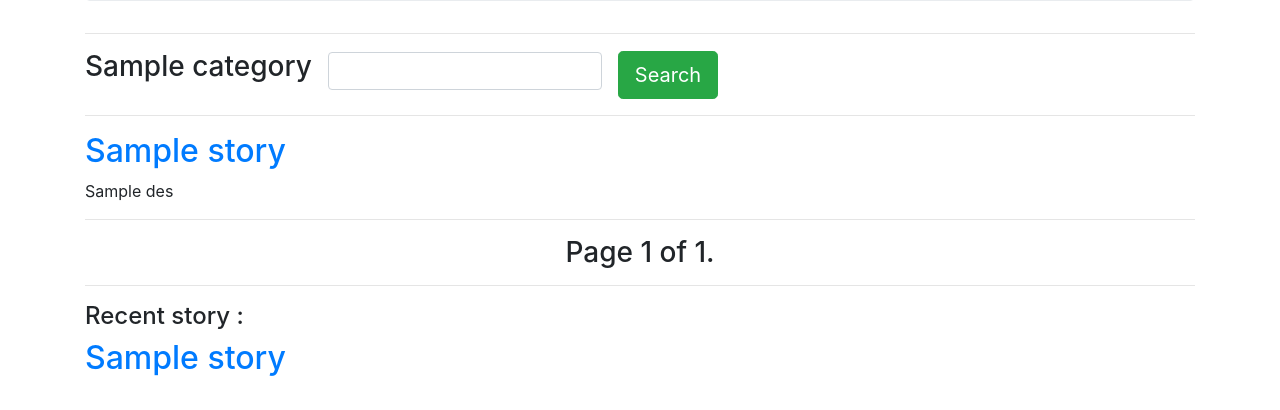
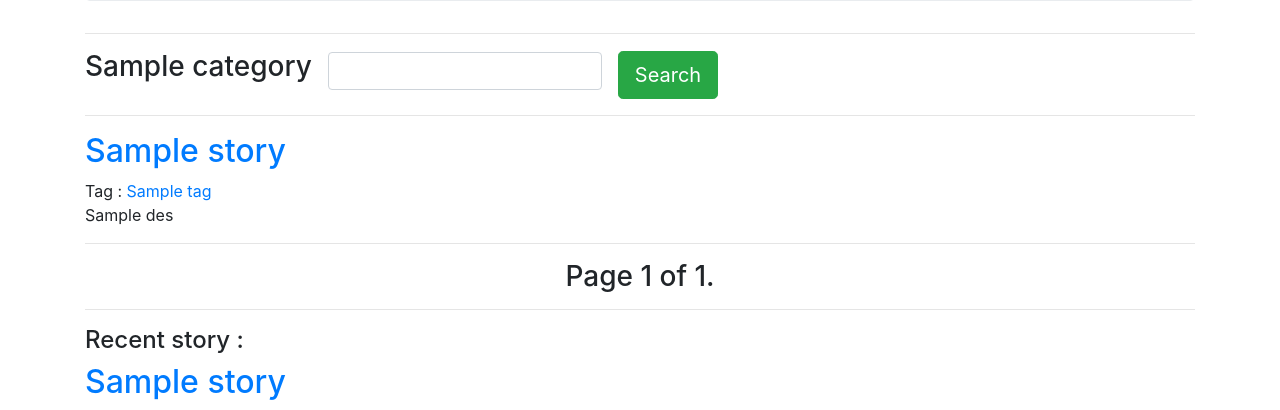
Before and after one commit to aymanexpo/story_book, a Django app: template story/templates/story/story_list.html in a window 1280 px wide. Shown: the part 498-908 px from the top of the page. Before the commit the page ends 874 px from the top, so only its background shows below. Run offline with Django 3.2, Linux system fonts and the light colour scheme; the template is opened without the code that fills it: most values are stand-ins (such as "Sample title", 1, 10 or a date in 2020); some libraries are stand-ins or nearby versions.

Commit message:
the page HTML of the list of stories

```diff
--- a/story/templates/story/story_list.html
+++ b/story/templates/story/story_list.html
@@ -39,6 +39,10 @@
         {% for x in story %}
         <div class="mt-3">
                 <a href="{{x.get_absolute_url}}"><h2>{{x.title}}</h2></a>
+                Tag : {% for tag in x.tags.all %}
+                    <a href='{% url "story:story_by_tag" tag.slug %}'>{{tag.name}}</a>
+                {% if not forloop.last %},{% endif %}
+                {% endfor %}
                 <p>{{x.des}}</p>
         </div>
             {% endfor %}<hr>
```
